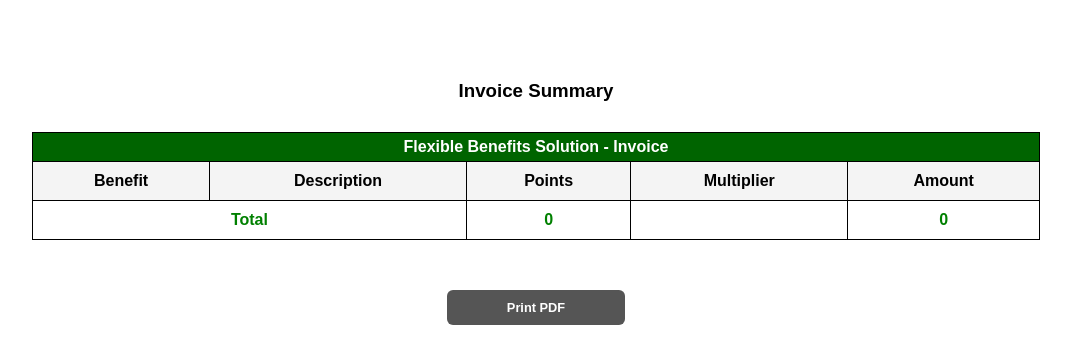
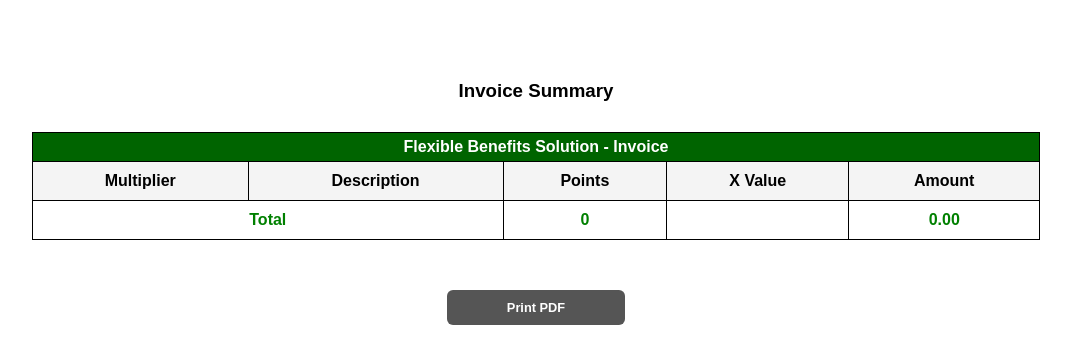
Before and after one commit to Upgrade9680/my-app, a React (Create React App) app: page /invoice in a window 1280 px wide. Shown: the top 364 px of the page, without its empty margins (104-1175 px from the left). Built offline with nearby package versions, Linux system fonts and the light colour scheme.

Commit message:
check the benfit value

```diff
--- a/src/component/Invoice/invoice.js
+++ b/src/component/Invoice/invoice.js
@@ -36,9 +36,10 @@ const Invoice = () => {
     0
   );
   const totalAmount = selectedItems.reduce(
-    (total, item) =>
-      total +
-      Number(item.Number) * (parseInt(item.data.replace("X", ""), 10) || 1),
+    (total, item) => {
+      const xValue = item.data.includes('X') ? parseFloat(item.data.replace("X", "")) : 0.5;
+      return total + (Number(item.Number) * xValue);
+    },
     0
   );
 
@@ -49,25 +50,25 @@ const Invoice = () => {
       <table className="invoice-table">
         <thead>
           <tr>
-            <th>Benefit</th>
+            <th>Multiplier</th>
             <th>Description</th>
             <th>Points</th>
-            <th>Multiplier</th>
+            <th>X Value</th>
             <th>Amount</th>
           </tr>
         </thead>
         <tbody>
           {selectedItems.map((item, index) => {
-            const multiplier = parseInt(item.data.replace("X", ""), 10) || 1;
-            const total = item.Number * multiplier;
+            const xValue = item.data.includes('X') ? parseFloat(item.data.replace("X", "")) : 0.5;
+            const total = Number(item.Number) * xValue;
 
             return (
               <tr key={index}>
-                <td>{`Benefit ${index + 1}`}</td>
-                <td>Details</td>
+                <td>{`X${xValue}`}</td>
+                <td>Multiplier Value</td>
                 <td>{item.Number}</td>
-                <td>{multiplier}</td>
-                <td>{total}</td>
+                <td>{xValue}</td>
+                <td>{total.toFixed(2)}</td>
               </tr>
             );
           })}
@@ -77,7 +78,7 @@ const Invoice = () => {
             </td>
             <td className="total-points">{totalPoints}</td>
             <td></td>
-            <td className="total-amount">{totalAmount}</td>
+            <td className="total-amount">{totalAmount.toFixed(2)}</td>
           </tr>
         </tbody>
       </table>
```
